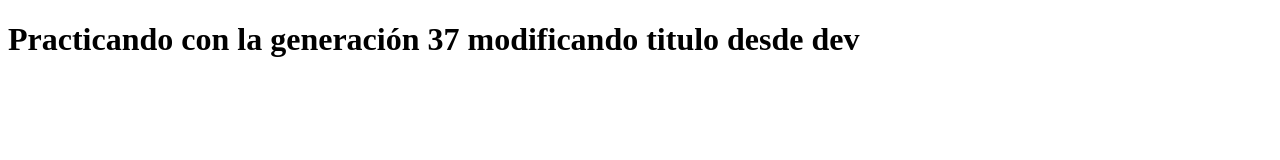
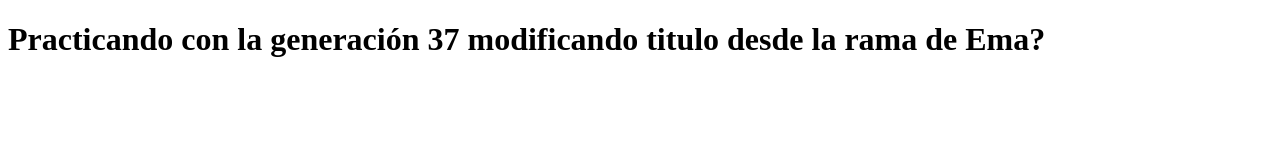
Before and after one commit to AlejandraOlazagasti/my-first-rep-gen-37, a plain HTML site: page index.html in a window 1280 px wide. Drawn offline with Linux system fonts and the light colour scheme.

Commit message:
Updated title from EmaPc

```diff
--- a/index.html
+++ b/index.html
@@ -6,6 +6,6 @@
 		<title>Practicando con git y github</title>
 	</head>
 	<body>
-		<h1>Practicando con la generación 37 modificando titulo desde dev</h1>
+		<h1>Practicando con la generación 37 modificando titulo desde la rama de Ema?</h1>
 	</body>
 </html>
```
